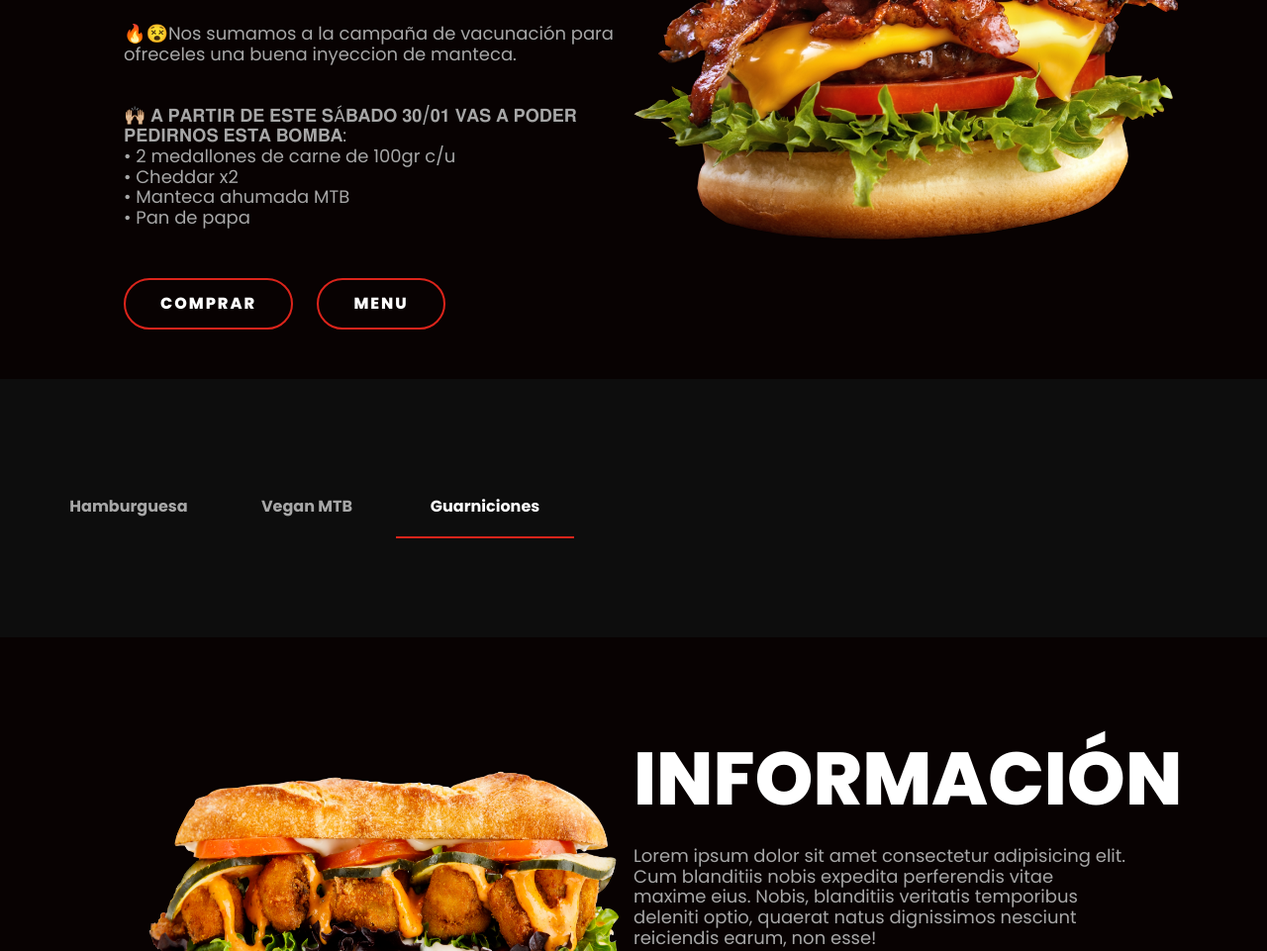
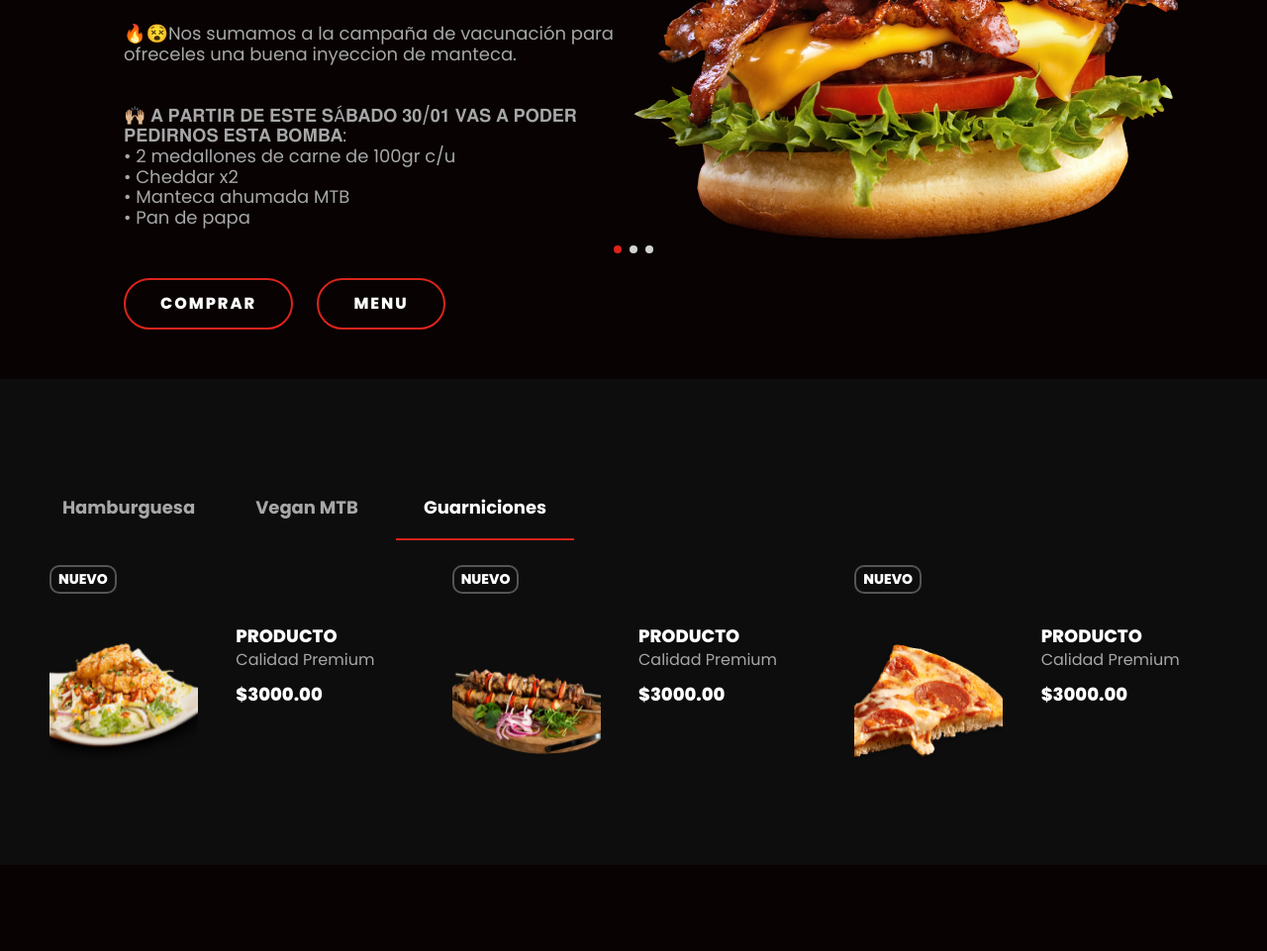
Before and after one commit to NicoDibarboure/Proyecto-JS, a plain HTML site: page MTB/index.html in a window 1280 px wide. Shown: the part 532-1493 px from the top of the page at 99% size. Drawn offline with nearby package versions, Linux system fonts and the light colour scheme.

Commit message:
finalizando la web (faltan detalles)

```diff
--- a/MTB/index.html
+++ b/MTB/index.html
@@ -14,7 +14,7 @@
     <header>
       <div class="menu container">
         <img class="logo-1" src="images/logo.svg" alt="logo" />
-        <input id="checkbox" type="checkbox" />
+        <input id="menu" type="checkbox" />
         <label for="menu">
           <img src="images/menu.png" class="menu-icono" alt="menu" />
         </label>
--- a/MTB/script.js
+++ b/MTB/script.js
@@ -0,0 +1,46 @@
+var swiper = new Swiper (".mySwiper-1", {
+    slidesPerView:1,
+    spaceBetween: 30,
+    loop:true,
+    pagination: {
+        el: ".swiper-pagination",
+        clickable: true,
+    },
+    navigation: {
+        nextEl:".swiper-button-next",
+        prevEl:".swiper-button-prev",
+    }
+});
+
+var swiper = new Swiper (".mySwiper-2", {
+    slidesPerView:3,
+    spaceBetween: 20,
+    loop:true,
+    loopFillGroupWithBlank:true,
+    navigation: {
+        nextEl:".swiper-button-next",
+        prevEl:".swiper-button-prev",
+    },
+    breakpoints: {
+        0: {
+            slidesPerView:1,
+        },
+        520: {
+            slidesPerView:2,
+        },
+        950: {
+            slidesPerView:3,
+        }
+    }
+});
+
+let tabInputs = document.querySelectorAll(".tabInput");
+
+tabInputs.forEach(function(input) {
+
+    input.addEventListener('change', function() {
+        let id = input.ariaValueMax;
+        let thisSwiper = document.getElementById('swiper' + id);
+        thisSwiper.swiper.update();
+    })
+});
--- a/MTB/style.css
+++ b/MTB/style.css
@@ -201,6 +201,7 @@ body {
     text-align: center;
     cursor: pointer;
     color: #A7A7A7;
+    font-size: 18px;
     font-weight: 700;
     transition: background ease 0.2s;
 }
@@ -220,6 +221,10 @@ body {
 .tabs input[type="radio"]:checked+label {
     border-bottom: 2px solid #DB241B;
     color: #FFFFFF;
+}
+
+.tabs input[type="radio"]:checked+label + .tab {
+    display: block;
 }
 
 .product {
@@ -542,3 +547,5 @@ body {
         margin: 25px 0px 10px 0px;
     }
 }
+
+/* 1:56:05 */
```
